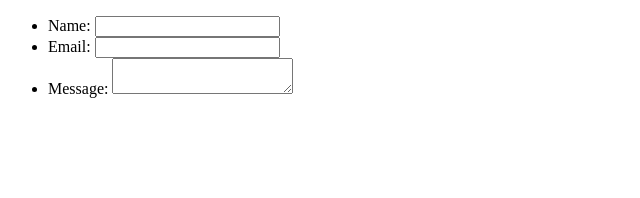
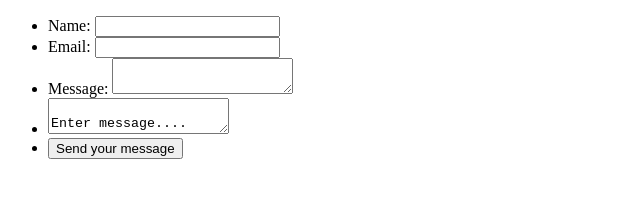
Before and after one commit to IvanR96/form-practice, a plain HTML site: page index.html in a window 1280 px wide. Shown: the whole page, without its empty margins (0-640 px from the left). Drawn offline with Linux system fonts and the light colour scheme.

Commit message:
form progress

```diff
--- a/index.html
+++ b/index.html
@@ -21,7 +21,18 @@
                 <label for="msg">Message:</label>
                 <textarea id="msg" name="user_message"></textarea>
             </li>
+            <li>
+                <textarea>
+                    Enter message....
+                </textarea>
+            </li>
+            <li class="button">
+                <button type="submit">Send your message</button>
+            </li>
+
+
         </ul>
+
     </form>
 
 </body>
```
